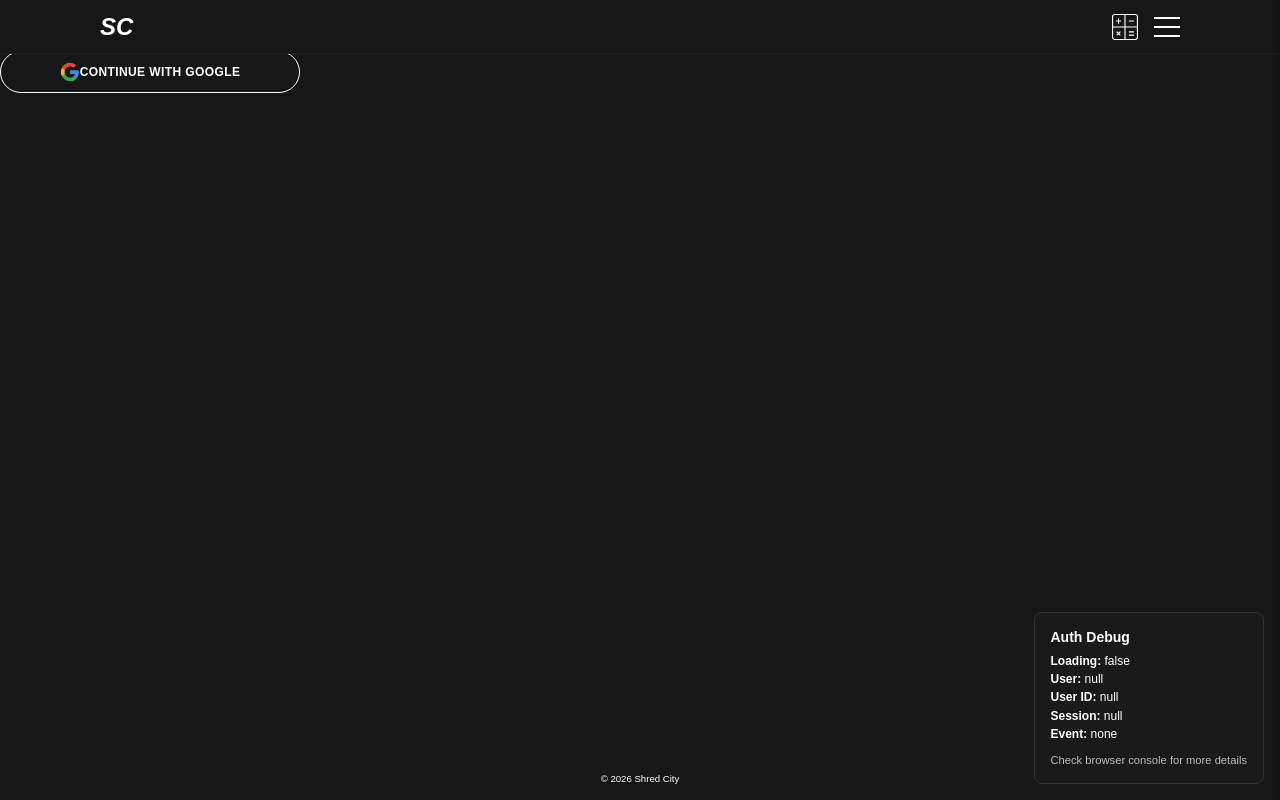
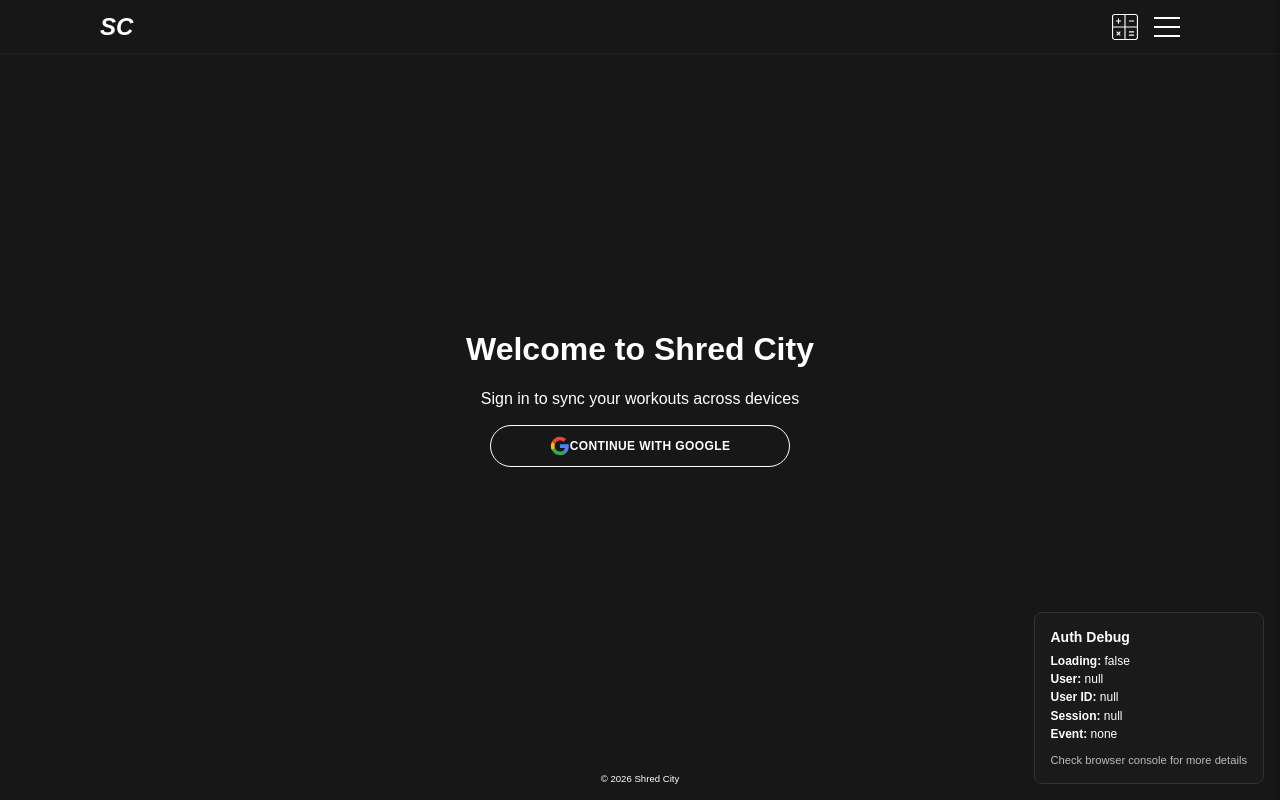
Before and after one commit to brenden-mersey/app-shred-city, a Next.js app: page /login in a window 1280 px wide. Built offline with nearby package versions, Linux system fonts and the light colour scheme; no server answers; a web font is replaced by a local one.

Commit message:
Small layout improvement to the Google OAuth setup for better UI/UX.

```diff
--- a/src/app/login/page.tsx
+++ b/src/app/login/page.tsx
@@ -29,14 +29,16 @@ export default function LoginPage() {
   }
 
   return (
-    <div className="login">
-      <div className="login__container">
+    <main className="main main--login">
+      <section className="section section--login login">
+        <div className="login__container container container--grid">
           <h1 className="login__title text text--h2">Welcome to Shred City</h1>
-        <p className="login__subtitle text text--body">
+          <div className="login__content">
+            <p className="login__message text text--body">
               Sign in to sync your workouts across devices
             </p>
 
-        <form action="/auth/google" method="GET">
+            <form className="login__form" action="/auth/google" method="GET">
               <button
                 type="submit"
                 className="login__button-google button button--pill"
@@ -71,5 +73,7 @@ export default function LoginPage() {
             </form>
           </div>
         </div>
+      </section>
+    </main>
   );
 }
--- a/src/app/styles/theme/_index.scss
+++ b/src/app/styles/theme/_index.scss
@@ -4,6 +4,7 @@
 @forward "drawer-menu";
 @forward "footer";
 @forward "header";
+@forward "login";
 @forward "main";
 @forward "section";
 @forward "typography";
--- /dev/null
+++ b/src/app/styles/theme/_login.scss
@@ -0,0 +1,16 @@
+.login {
+  text-align: center;
+  &__container {
+    row-gap: 1.5rem;
+  }
+  &__content {
+    display: flex;
+    flex-direction: column;
+    gap: 1rem;
+  }
+}
+
+.login__title,
+.login__content {
+  grid-column: 1 / -1;
+}
--- a/src/app/styles/theme/_main.scss
+++ b/src/app/styles/theme/_main.scss
@@ -9,4 +9,10 @@
   display: grid;
   grid-template-columns: 1fr;
   row-gap: 1rem;
+  min-height: calc(100vh - $theme-header-height);
 }
+
+.main--login {
+  align-items: center;
+  justify-content: center;
+}
```
Lines whose indentation alone changed are shown as unchanged.
